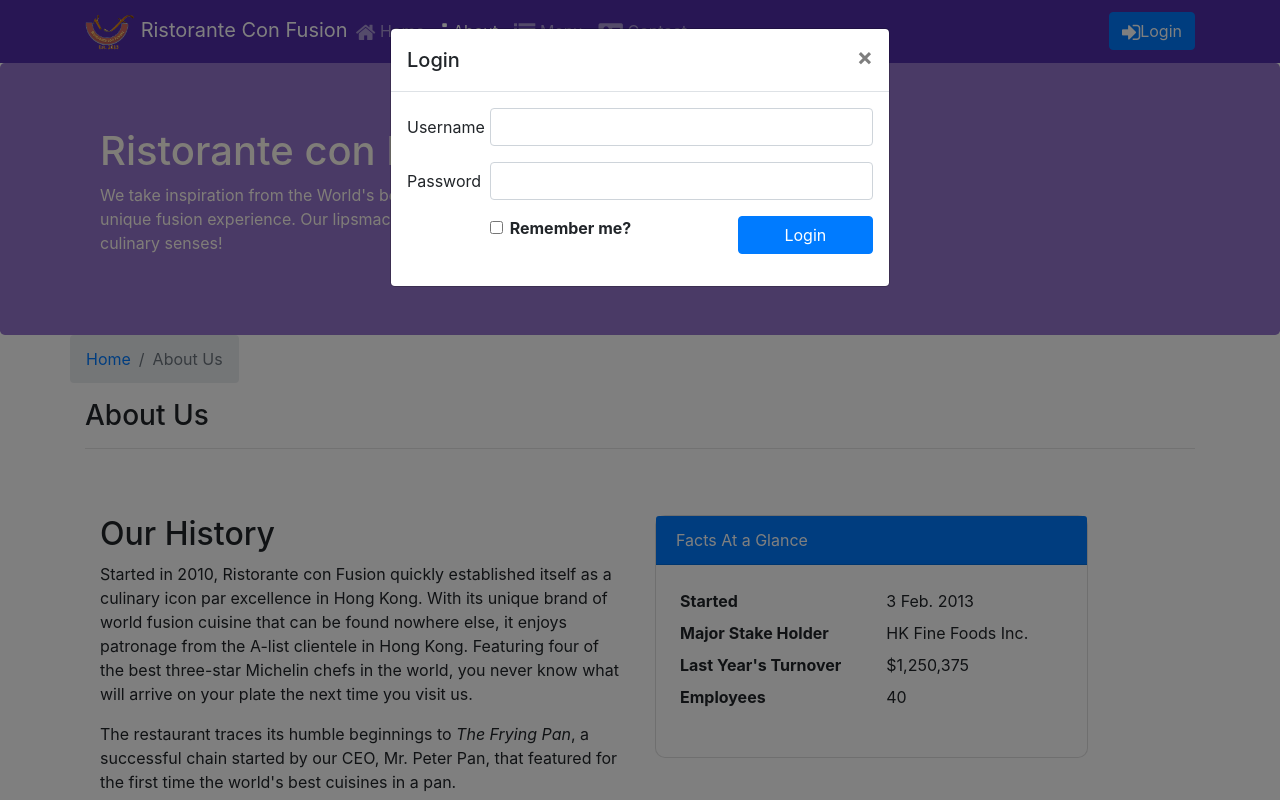
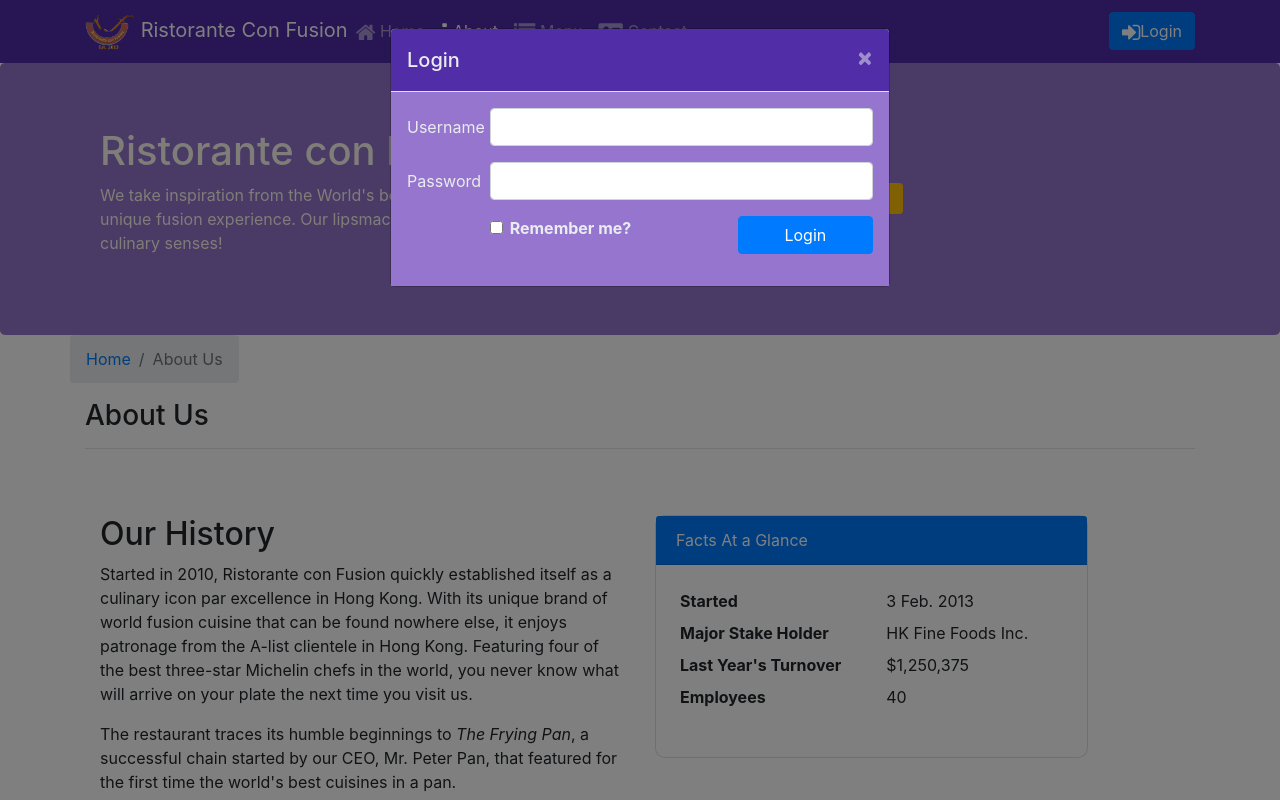
Before and after one commit to aditya-jain1511/confusion2, a React (Create React App) app: page /about in a window 1280 px wide. Both pictures are taken after a click on the button "Login". Shown: the top 800 px of the page. Built offline with nearby package versions, Linux system fonts and the light colour scheme.

Commit message:
Reserve button

```diff
--- a/package.json
+++ b/package.json
@@ -13,6 +13,7 @@
     "react": "^17.0.2",
     "react-dom": "^17.0.2",
     "react-popper": "^2.2.5",
+    "react-radio-group": "^3.0.3",
     "react-redux": "^7.2.5",
     "react-redux-form": "^1.16.14",
     "react-router-dom": "^5.3.0",
--- a/src/App.css
+++ b/src/App.css
@@ -43,6 +43,20 @@ address{
     background-color: #512DA8;
 }
 
+.modal-header{
+    background-color: #512DA8;
+    color: #e9ecef;
+}
+
+.modal-body{
+    background-color: #9575CD;
+    color: #e9ecef;
+}
+
+.close, .close:hover{
+    color: #e9ecef;
+}
+
 .card{
     border-radius: 10px;
 }
--- a/src/components/Header.js
+++ b/src/components/Header.js
@@ -9,11 +9,14 @@ class Header extends Component{
 
         this.state={
             isNavOpen:false,
-            isModalOpen:false,
+            isLogModalOpen:false,
+            isResModalOpen:false,
         }
         this.toggleNav=this.toggleNav.bind(this);
-        this.toggleModal=this.toggleModal.bind(this);
+        this.toggleLogModal=this.toggleLogModal.bind(this);
         this.handleLogin=this.handleLogin.bind(this);
+        this.handleRes=this.handleRes.bind(this);
+        this.toggleReserve=this.toggleReserve.bind(this);
     }
 
     toggleNav(){
@@ -25,15 +28,27 @@ class Header extends Component{
         }
     }
 
-    toggleModal() {
+    toggleLogModal() {
         this.setState({
-            isModalOpen: !this.state.isModalOpen
+            isLogModalOpen: !this.state.isLogModalOpen
+        });
+    }
+
+    toggleReserve(){
+        this.setState({
+            isResModalOpen: !this.state.isResModalOpen
         });
     }
 
     handleLogin(event) {
-        this.toggleModal();
+        this.toggleLogModal();
         alert("Username: " + this.username.value + " Password: " + this.password.value + " Remember: " + this.remember.checked);
+        event.preventDefault();
+    }
+
+    handleRes(event){
+        this.toggleReserve();
+        alert("Number of Guests: "+ this.guests.value+ " Section: "+this.section.value+ " Date: "+ this.date.value+ " Time: "+ this.time.value);
         event.preventDefault();
     }
 
@@ -69,7 +84,7 @@ class Header extends Component{
                         </Nav>
                         <Nav className="ml-auto" navbar>
                             <NavItem>
-                                <Button onClick={this.toggleModal} color="primary">
+                                <Button onClick={this.toggleLogModal} color="primary">
                                     <span className="fa fa-sign-in fa-lg"></span>Login
                                 </Button>
                             </NavItem>
@@ -84,11 +99,14 @@ class Header extends Component{
                                 <h1>Ristorante con Fusion</h1>
                                 <p>We take inspiration from the World's best cuisines, and create a unique fusion experience. Our lipsmacking creations will tickle your culinary senses!</p>
                             </div>
+                            <div className="col-12 col-sm-2 offset-sm-1 align-self-center">
+                                <Button color="warning" className="btn btn-block btn-sm btn-warning reservebutton" onClick={this.toggleReserve}>Reserve a Table</Button>
+                            </div>
                         </div>
                     </div>
                 </Jumbotron>
-                <Modal isOpen={this.state.isModalOpen} toggle={this.toggleModal}>
-                    <ModalHeader toggle={this.toggleModal}>Login</ModalHeader>
+                <Modal isOpen={this.state.isLogModalOpen} toggle={this.toggleLogModal}>
+                    <ModalHeader toggle={this.toggleLogModal}>Login</ModalHeader>
                     <ModalBody>
                         <Form onSubmit={this.handleLogin}>
                             <FormGroup row>
@@ -119,6 +137,50 @@ class Header extends Component{
                         </Form>
                     </ModalBody>
                 </Modal>
+
+                <Modal isOpen={this.state.isResModalOpen} toggle={this.toggleReserve} className="modal-lg">
+                    <ModalHeader toggle={this.toggleReserve}>Reserve a Table</ModalHeader>
+                    <ModalBody>
+                        <Form onSubmit={this.handleRes}>
+                            <FormGroup row tag="guests" className="align-items-center">
+                                <Label htmlFor="guests" md={2}>Number Of Guests</Label>
+                                <Col md={10}>
+                                    <Input type="select" name="guests" innerRef={(input)=>this.guests=input}>
+                                        <option value="1">1</option>
+                                        <option value="2">2</option>
+                                        <option value="3">3</option>
+                                        <option value="4">4</option>
+                                        <option value="5">5</option>
+                                        <option value="6">6</option>
+                                    </Input>
+                                </Col>
+                            </FormGroup>
+                            <FormGroup row tag="section" className="align-items-center">
+                                <Label htmlFor="section" md={2}>Section</Label>
+                                <Col md={10}>
+                                <Input type="select" name="section" innerRef={(input)=>this.section=input}>
+                                        <option value="smoking">Smoking</option>
+                                        <option value="non-smoking">Non Smoking</option>
+                                    </Input>
+                                </Col>
+                            </FormGroup>
+                            <FormGroup row>
+                                <Label md={2} htmlFor="date">Date and Time</Label>
+                                <Col md={5}>
+                                    <Input type="date" name="date" innerRef={(input)=> this.date=input} />
+                                </Col>
+                                <Col md={5}>
+                                    <Input type="time" name="time" innerRef={(input)=> this.time=input} />
+                                </Col>
+                            </FormGroup>
+                            <FormGroup row>
+                                <Col md={{size: 6, offset:2}}>
+                                    <Button type="submit" value="submit" color="primary" className="btn-block">Reserve</Button>
+                                </Col>
+                            </FormGroup>
+                        </Form>
+                    </ModalBody>
+                </Modal>
             </>
         )
     }
```
Also changed, not shown: 1 other file (tests, documents, lock files or other folders).
